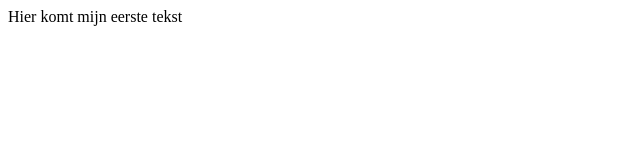
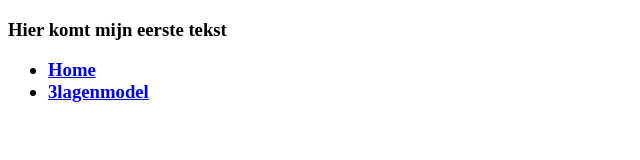
Before and after one commit to ketoranrogue/ketoranrogue.github.io, a plain HTML site: page index.html in a window 1280 px wide. Shown: the whole page, without its empty margins (0-640 px from the left). Drawn offline with Linux system fonts and the light colour scheme.

Commit message:
2e pagina

```diff
--- a/index.html
+++ b/index.html
@@ -1,11 +1,20 @@
 
 <!DOCTYPE html> <!--dit is de homepage van mijn site-->
 <html> <!--dit is het html element-->
-<head>
+  <head>
+
+
     <title>Het eerste begin</title>
     <meta charset="utf-8">
-</head>
+  </head>
 <body>
-    Hier komt mijn eerste tekst
+   <h3>Hier komt mijn eerste tekst
+
+    <ul>
+        <li><a href="index.html">Home</a></li>
+        <li><a href="3lagenmodel.html">3lagenmodel</a></li>
+    </ul>
+
+
 </body>
 </html>
```
Also changed, not shown: 3lagenmodel.html (added, +4 -0 lines), 1 other file.
